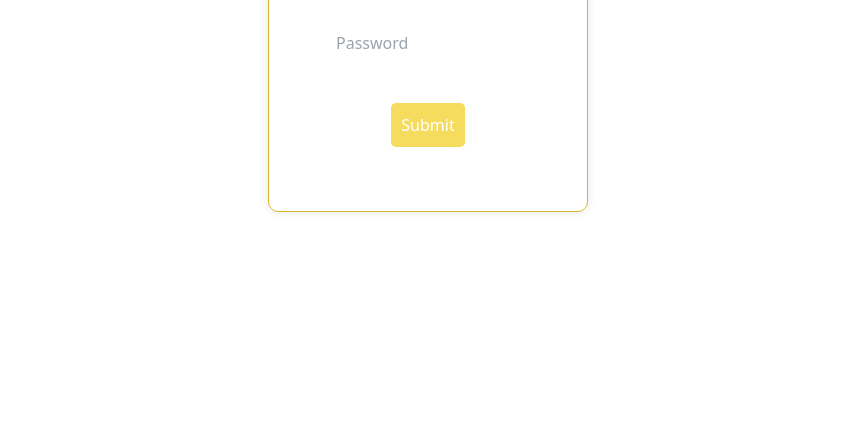
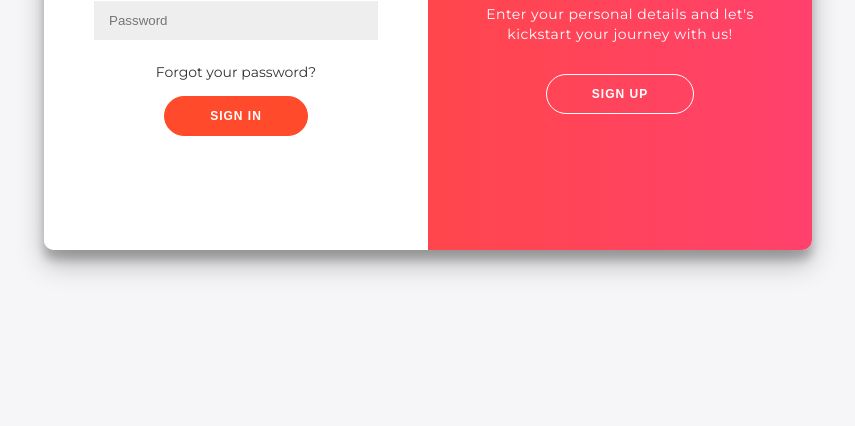
Before and after one commit to Exigent07/Hawk_Gym, a website: page index.html in a window 1280 px wide. Shown: the part 404-830 px from the top of the page, without its empty margins (212-1067 px from the left). Before the commit the page ends 800 px from the top, so only its background shows below. Drawn offline with nearby package versions, Linux system fonts and the light colour scheme.

Commit message:
Completed register and login

```diff
--- a/index.html
+++ b/index.html
@@ -3,25 +3,48 @@
 <head>
     <meta charset="UTF-8">
     <meta name="viewport" content="width=device-width, initial-scale=1.0">
+    <link href="https://fonts.googleapis.com/css2?family=Roboto:wght@400;500;700&display=swap" rel="stylesheet">
     <link rel="stylesheet" href="/css/styles.css">
-    <link rel="stylesheet" href="https://cdn.jsdelivr.net/npm/tailwindcss@2.2.19/dist/tailwind.min.css">
-
-
     <title>Login Form</title>
-
 </head>
-<body class="bg-gradient-to-r from-amber-200 to-yellow-400">
-
-    <!-- Login Form -->
-<div class="login-page">
-    <div id="text" class="md:text-8xl uppercase bg-clip-text text-transparent bg-gradient-to-r from-yellow-300 via-yellow-500 to-yellow-600 text-5xl font-black mt-4">HAWK GYM</div>
-
-    <form class="login" action="post">
-        <input type="text" name="username" placeholder="Username">
-        <input type="password" name="password" placeholder="Password" >
-        <button type="submit">Submit</button>
-    </form>
-</div>
-
+<body>
+    <h2>Hawk Gym</h2>
+    <div class="container" id="container">
+        <div class="form-container sign-up-container">
+            <form action="#">
+                <h1>Create Account</h1>
+                <span>or use your email for registration</span>
+                <input type="text" placeholder="Name" />
+                <input type="email" placeholder="Email" />
+                <input type="password" placeholder="Password" />
+                <button>Sign Up</button>
+            </form>
+        </div>
+        <div class="form-container sign-in-container">
+            <form action="#">
+                <h1>Sign in</h1>
+                <span>or use your account</span>
+                <input type="email" placeholder="Email" required/>
+                <input type="password" placeholder="Password" required/>
+                <a href="#">Forgot your password?</a>
+                <button>Sign In</button>
+            </form>
+        </div>
+        <div class="overlay-container">
+            <div class="overlay">
+                <div class="overlay-panel overlay-left">
+                    <h1>Welcome Back!</h1>
+                    <p>To keep connected with us please login with your personal info</p>
+                    <button class="ghost" id="signIn">Sign In</button>
+                </div>
+                <div class="overlay-panel overlay-right">
+                    <h1>Hello, fitness enthusiast!</h1>
+                    <p>Enter your personal details and let's kickstart your journey with us!</p>
+                    <button class="ghost" id="signUp">Sign Up</button>
+                </div>
+            </div>
+        </div>
+    </div>
+<script src="/js/script.js"></script>
 </body>
 </html>
--- a/package.json
+++ b/package.json
@@ -3,7 +3,6 @@
   "version": "1.0.0",
   "description": "Hawk Gym Project",
   "main": "app.js",
-  "type": "commonJS",
   "scripts": {
     "test": "echo \"Error: no test specified\" && exit 1"
   },
--- a/public/css/styles.css
+++ b/public/css/styles.css
@@ -1,98 +1,237 @@
+
+@import url('https://fonts.googleapis.com/css?family=Montserrat:400,800');
+
+* {
+	box-sizing: border-box;
+}
+
 body {
+	background: #f6f5f7;
 	display: flex;
 	justify-content: center;
 	align-items: center;
+	flex-direction: column;
+	font-family: 'Montserrat', sans-serif;
 	height: 100vh;
-    background-color: #ffffff;
+	margin: -20px 0 50px;
+}
+
+h1 {
+	font-weight: bold;
 	margin: 0;
 }
 
-.login {
-    display: flex;
-    flex-direction: column;
-    align-items: center;
-    border: 1px solid #dbb52b;
-    box-shadow: 0 0 10px rgba(0, 0, 0, 0.1);
-    height: 20em;
-    width: 20em;
-    margin: 5em;
-    padding: 5em;
-    animation: fade 1s 0.5s  forwards;
-    background: linear-gradient(0deg,rgbs(255,255,255,1),#000000);
-
-    backdrop-filter: blur(25px);
-    -webkit-backdrop-filter: blur(10px);
-    border-radius: 10px;
+h2 {
+	text-align: center;
 }
 
-.login input {
-    margin-bottom: 10px;
-    padding: 8px;
-    width: 200px;
+p {
+	font-size: 14px;
+	font-weight: 100;
+	line-height: 20px;
+	letter-spacing: 0.5px;
+	margin: 20px 0 30px;
 }
-#text{
+
+span {
+	font-size: 12px;
+}
+
+a {
+	color: #333;
+	font-size: 14px;
+	text-decoration: none;
+	margin: 15px 0;
+}
+
+button {
+	border-radius: 20px;
+	border: 1px solid #FF4B2B;
+	background-color: #FF4B2B;
+	color: #FFFFFF;
+	font-size: 12px;
+	font-weight: bold;
+	padding: 12px 45px;
+	letter-spacing: 1px;
+	text-transform: uppercase;
+	transition: transform 80ms ease-in;
+}
+
+button:active {
+	transform: scale(0.95);
+}
+
+button:focus {
+	outline: none;
+}
+
+button.ghost {
+	background-color: transparent;
+	border-color: #FFFFFF;
+}
+
+form {
+	background-color: #FFFFFF;
+	display: flex;
+	align-items: center;
+	justify-content: center;
+	flex-direction: column;
+	padding: 0 50px;
+	height: 100%;
+	text-align: center;
+}
+
+input {
+	background-color: #eee;
+	border: none;
+	padding: 12px 15px;
+	margin: 8px 0;
+	width: 100%;
+}
+
+.container {
+	background-color: #fff;
+	border-radius: 10px;
+  	box-shadow: 0 14px 28px rgba(0,0,0,0.25),
+			0 10px 10px rgba(0,0,0,0.22);
+	position: relative;
+	overflow: hidden;
+	width: 768px;
+	max-width: 100%;
+	min-height: 480px;
+}
+
+.form-container {
+	position: absolute;
+	top: 0;
+	height: 100%;
+	transition: all 0.6s ease-in-out;
+}
+
+.sign-in-container {
+	left: 0;
+	width: 50%;
+	z-index: 2;
+}
+
+.container.right-panel-active .sign-in-container {
+	transform: translateX(100%);
+}
+
+.sign-up-container {
+	left: 0;
+	width: 50%;
+	opacity: 0;
 	z-index: 1;
 }
 
-.login button {
-    margin: 30px;
-    padding: 10px;
-    background-color: #f5dc5e;
-    color: rgb(255, 255, 255);
-    border: none;
-    cursor: pointer;
-    border-radius: 5px;
+.container.right-panel-active .sign-up-container {
+	transform: translateX(100%);
+	opacity: 1;
+	z-index: 5;
+	animation: show 0.6s;
 }
 
-.login-page {
-    display: flex;
-    flex-direction: column;
-    align-items: center;
-    justify-content: center;
-    height: 100vh; /* Optional: Set height for full viewport height */
-}
-.login-page {
-    position: relative;
+@keyframes show {
+	0%, 49.99% {
+		opacity: 0;
+		z-index: 1;
 	}
 
-.image-container {
+	50%, 100% {
+		opacity: 1;
+		z-index: 5;
+	}
+}
+
+.overlay-container {
 	position: absolute;
-    margin-top: 6em;
-    margin-left: 6em;
-    width: 100%;
+	top: 0;
+	left: 50%;
+	width: 50%;
 	height: 100%;
+	overflow: hidden;
+	transition: transform 0.6s ease-in-out;
+	z-index: 100;
+}
+
+.container.right-panel-active .overlay-container{
+	transform: translateX(-100%);
+}
+
+.overlay {
+	background: #FF416C;
+	background: -webkit-linear-gradient(to right, #FF4B2B, #FF416C);
+	background: linear-gradient(to right, #FF4B2B, #FF416C);
+	background-repeat: no-repeat;
+	background-size: cover;
+	background-position: 0 0;
+	color: #FFFFFF;
+	position: relative;
+	left: -100%;
+	height: 100%;
+	width: 200%;
+  	transform: translateX(0);
+	transition: transform 0.6s ease-in-out;
+}
+
+.container.right-panel-active .overlay {
+  	transform: translateX(50%);
+}
+
+.overlay-panel {
+	position: absolute;
 	display: flex;
 	align-items: center;
 	justify-content: center;
+	flex-direction: column;
+	padding: 0 40px;
+	text-align: center;
+	top: 0;
+	height: 100%;
+	width: 50%;
+	transform: translateX(0);
+	transition: transform 0.6s ease-in-out;
 }
 
-.resized-image {
-    max-width: 100%;
-    max-height: 100%;
+.overlay-left {
+	transform: translateX(-20%);
 }
 
+.container.right-panel-active .overlay-left {
+	transform: translateX(0);
+}
 
+.overlay-right {
+	right: 0;
+	transform: translateX(0);
+}
 
+.container.right-panel-active .overlay-right {
+	transform: translateX(20%);
+}
 
-@keyframes fade{
-    0% {
-      opacity: 0;;
+footer {
+    background-color: #222;
+    color: #fff;
+    font-size: 14px;
+    bottom: 0;
+    position: fixed;
+    left: 0;
+    right: 0;
+    text-align: center;
+    z-index: 999;
 }
-    40% {
-      opacity: 0;;
+
+footer p {
+    margin: 10px 0;
 }
-    100% {
-      opacity: 100%;;
+
+footer i {
+    color: red;
 }
+
+footer a {
+    color: #3c97bf;
+    text-decoration: none;
 }
-  @keyframes slide-up {
-    0% {
-      transform: translate3d(0, 100%, 0);
-    }
-    50% {
-      transform: translate3d(0, 0, 0);
-    }
-    100% {
-      transform: translate3d(0, 0, 0);
-    }
-  }
--- a/public/js/script.js
+++ b/public/js/script.js
@@ -0,0 +1,11 @@
+const signUpButton = document.getElementById('signUp');
+const signInButton = document.getElementById('signIn');
+const container = document.getElementById('container');
+
+signUpButton.addEventListener('click', () => {
+	container.classList.add("right-panel-active");
+});
+
+signInButton.addEventListener('click', () => {
+	container.classList.remove("right-panel-active");
+});
```
Also changed, not shown: 1 other file. Lines whose indentation alone changed are shown as unchanged.
